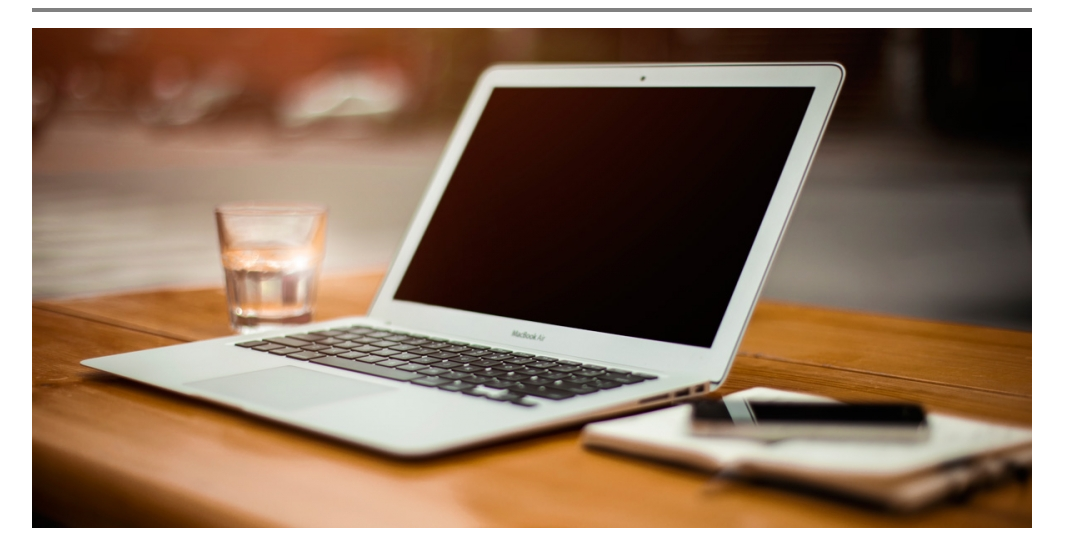
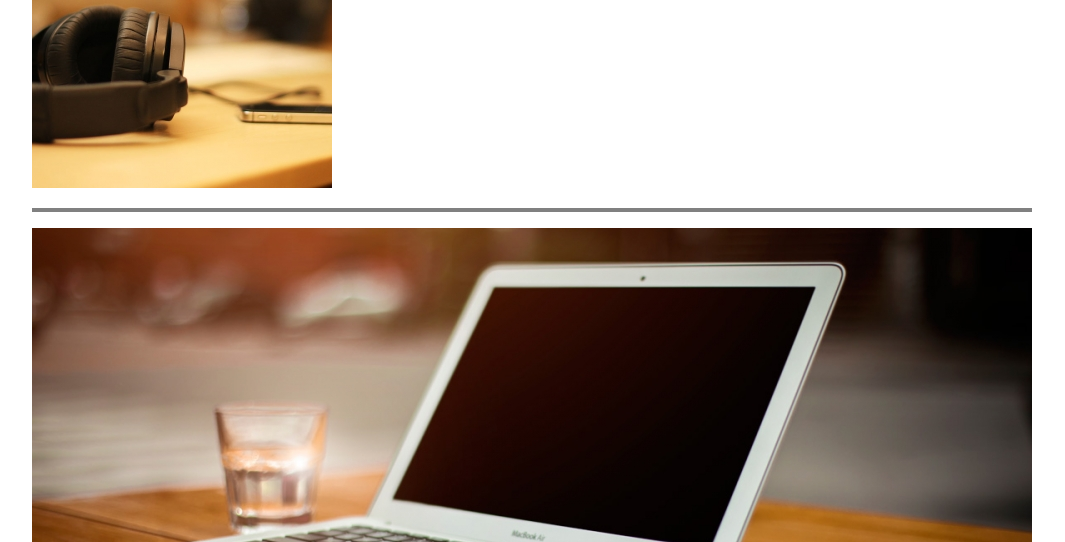
Before and after one commit to hmalik108/hmalik108.github.io, a plain HTML site: page index.html in a window 1280 px wide. Shown: the part 132-674 px from the top of the page, without its empty margins (108-1173 px from the left). Drawn offline with Linux system fonts and the light colour scheme.

Commit message:
Changing image for testing.

```diff
--- a/index.html
+++ b/index.html
@@ -13,10 +13,10 @@
     <div class = "grid">
       <!--  <h1 class="title">My App</h1> -->
         <div class="row">
-           <div class="col-2"><img src ="images/capture.jpg"></div>
+           <div class="col-2"><img src ="images/placeimg_300_300_tech.jpg"></div>
 
             <div class="col-10 font-face" style="text-align: right;text-align: -webkit-right;">
-                <div ><strong>HARISH MALIK</strong></div>
+                <div><strong>HARISH MALIK</strong></div>
                 <div style="font-size:20;">Graduate Student</div>
             </div>
 
```
